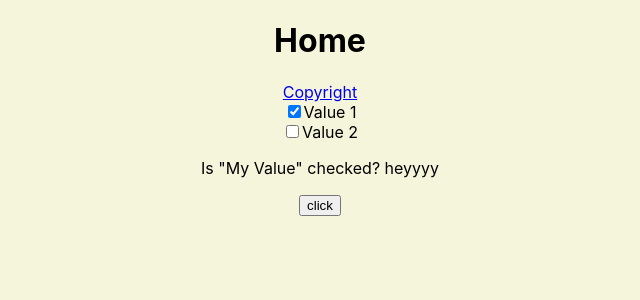
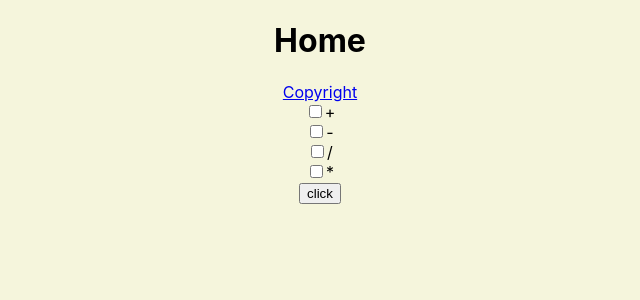
Before and after one commit to enztexier/GM, a React (Create React App) app: page / in a window 1280 px wide. Shown: the top 300 px of the page, without its empty margins (320-960 px from the left). Built offline with nearby package versions, Linux system fonts and the light colour scheme.

Commit message:
checkbox operator

```diff
--- a/src/Home.js
+++ b/src/Home.js
@@ -2,23 +2,31 @@ import React from 'react';
 import { Link } from 'react-router-dom';
 import './Home.css'
 import Checkbox from './Checkbox';
-import { useState } from 'react';
+import { useState, useEffect } from 'react';
 
 const Home = () => {
 
-    const [checkedOne, setCheckedOne] = useState("heyyyy");
-    const [checkedTwo, setCheckedTwo] = useState(false);
+    const [checkedPositive, setCheckedPositive] = useState(false);
+    const [checkedNegative, setCheckedNegative] = useState(false);
+    const [checkedDivision, setCheckedDivision] = useState(false);
+    const [checkedMultiplication, setCheckedMultiplication] = useState(false);
+    const [operator, setOperator] = useState([]);
+    const [calcul, setcalcul] = useState(false);
 
     const handleChangeOne = () => {
-        setCheckedOne(!checkedOne);
-        console.log('checkbooxOne');
-        console.log(checkedOne);
+        setCheckedPositive(!checkedPositive);
     };
 
     const handleChangeTwo = () => {
-        setCheckedTwo(!checkedTwo);
-        console.log('checkboxTwo');
-        console.log(checkedTwo);
+        setCheckedNegative(!checkedNegative);
+    };
+
+    const handleChangeThree = () => {
+        setCheckedDivision(!checkedDivision);
+    };
+
+    const handleChangeFour = () => {
+        setCheckedMultiplication(!checkedMultiplication);
     };
 
     const GetRandomInt = () => {
@@ -26,13 +34,77 @@ const Home = () => {
         let two = Math.floor(Math.random() * 99);
         let result = one + two;
         let b = <p>{one} + {two} = {result}</p>;
-        console.log(b);
-        let a = "yoooo";
-        console.log(a);
-        console.log(checkedOne);
-        setCheckedOne(b);
+        setcalcul(b);
+        console.log(operator);
     }
 
+    useEffect(() => {
+
+        if (checkedPositive === true) {
+            operator.push('+');
+            console.log(operator);
+        }
+        else {
+            const index = operator.indexOf('+');
+            if (index > -1) { // only splice array when item is found
+                operator.splice(index, 1);
+                console.log(operator);
+            }
+        }
+
+    },[checkedPositive]);
+
+
+    useEffect(() => {
+
+        if (checkedNegative === true) {
+            operator.push('-');
+            console.log(operator);
+        }
+        else {
+            const index = operator.indexOf('-');
+            if (index > -1) {
+                operator.splice(index, 1);
+                console.log(operator);
+
+            }
+        }
+
+    },[checkedNegative]);
+
+    useEffect(() => {
+
+        if (checkedDivision === true) {
+            operator.push('/');
+            console.log(operator);
+        }
+        else {
+            const index = operator.indexOf('/');
+            if (index > -1) {
+                operator.splice(index, 1);
+                console.log(operator);
+
+            }
+        }
+
+    },[checkedDivision]);
+
+    useEffect(() => {
+
+        if (checkedMultiplication === true) {
+            operator.push('*');
+            console.log(operator);
+        }
+        else {
+            const index = operator.indexOf('*');
+            if (index > -1) {
+                operator.splice(index, 1);
+                console.log(operator);
+
+            }
+        }
+
+    },[checkedMultiplication]);
 
     return (
         <div>
@@ -40,21 +112,32 @@ const Home = () => {
             <Link to="/copyright">Copyright</Link>
             <br></br>
             <Checkbox
-                label="Value 1"
-                value={checkedOne}
+                label="+"
+                value={checkedPositive}
                 onChange={handleChangeOne}
             />
 
             <Checkbox
-                label="Value 2"
-                value={checkedTwo}
+                label="-"
+                value={checkedNegative}
                 onChange={handleChangeTwo}
             />
 
-            <p>Is "My Value" checked? {checkedOne}</p>
+            <Checkbox
+                label="/"
+                value={checkedDivision}
+                onChange={handleChangeThree}
+            />
+
+            <Checkbox
+                label="*"
+                value={checkedMultiplication}
+                onChange={handleChangeFour}
+            />
+
 
             <button onClick={GetRandomInt}>click</button>
-
+            {calcul}
 
 
         </div>
--- a/src/index.js
+++ b/src/index.js
@@ -7,13 +7,9 @@ import {BrowserRouter} from "react-router-dom";
 
 const root = ReactDOM.createRoot(document.getElementById('root'));
 root.render(
-  //<React.StrictMode>
-
   <BrowserRouter>
     <App />
   </BrowserRouter>
-
-  //</React.StrictMode>
 );
 
 // If you want to start measuring performance in your app, pass a function
```
